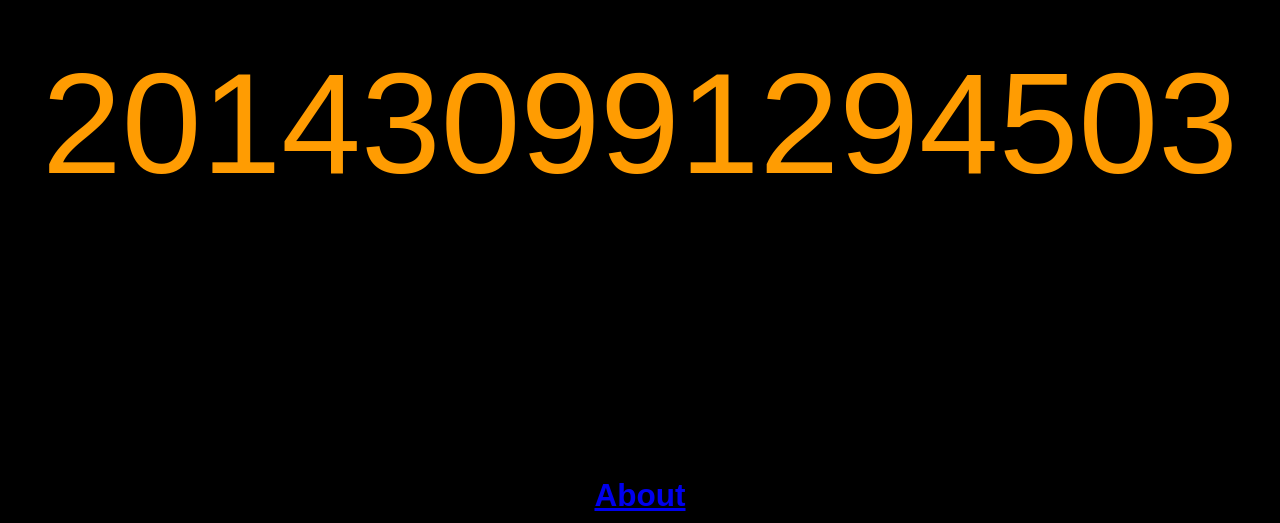
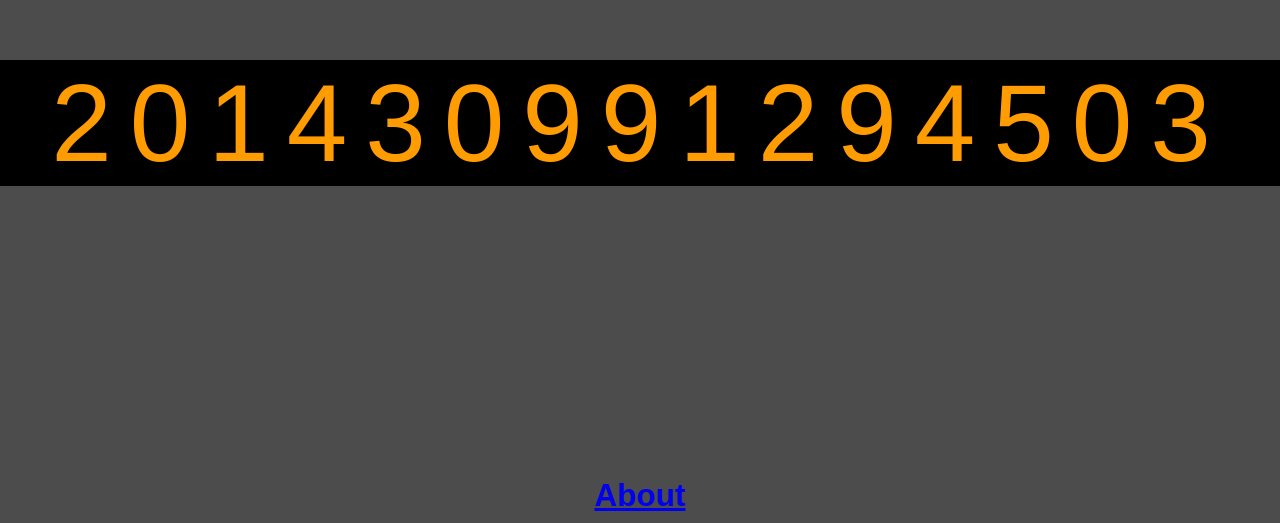
Before and after one commit to chriswhong/metronome, a plain HTML site: page index.html in a window 1280 px wide. Shown: the part 277-800 px from the top of the page. Drawn offline with nearby package versions, Linux system fonts and the light colour scheme.

Commit message:
update blog link

```diff
--- a/index.html
+++ b/index.html
@@ -12,13 +12,13 @@
       font-family: ‘Metrophobic’, Arial, serif;
       font-weight: 400;
       width:100%;
-      background: #000;
+      background: #4C4C4C;
       height:100%;
       color: #fff;
     }
 
     #time {
-      font-size:5em;
+      font-size:3.8em;
       margin: 0 auto;
       display: block;
       width: 100%;
@@ -26,7 +26,9 @@
       color: #FF9C02;
       position: relative;
       top: 50%;
+      background: #000;
       transform: translateY(-50%);
+      letter-spacing: 19px;
     }
 
     #menu {
@@ -56,7 +58,7 @@
 
   <div id = 'time'></div>
   <div id = 'menu'>
-    <a href = 'http://www.chriswhong.com'>About</a>
+    <a href = 'http://chriswhong.com/programming/recreating-the-union-square-clock-with-javascript/'>About</a>
   </div>
 
   <script>
@@ -82,6 +84,7 @@
         if (fontSize < minScale) fontSize = minScale; //Enforce the minimum and maximums
 
         $('body').css('font-size', fontSize + '%');
+        $('#time').css('letter-spacing', (fontSize/10) + 'px');
       }
 
       $(window).resize(function(){
```
